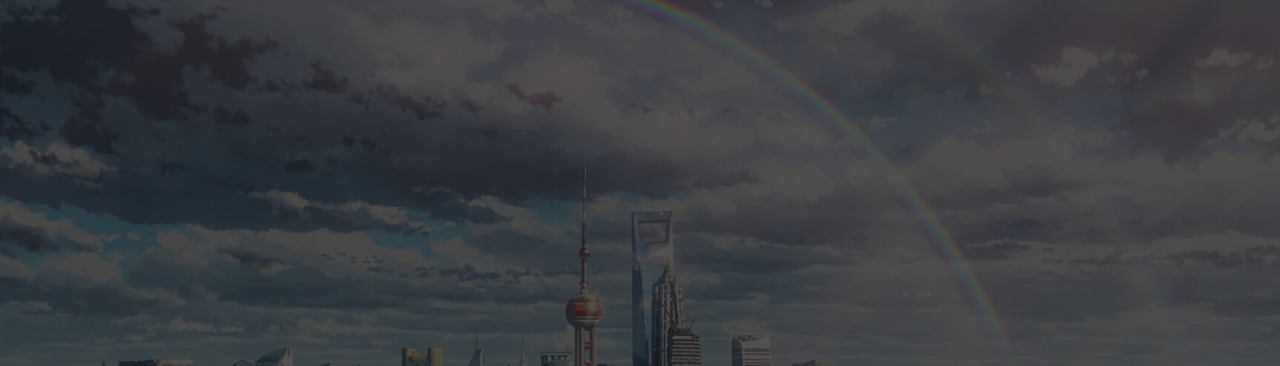
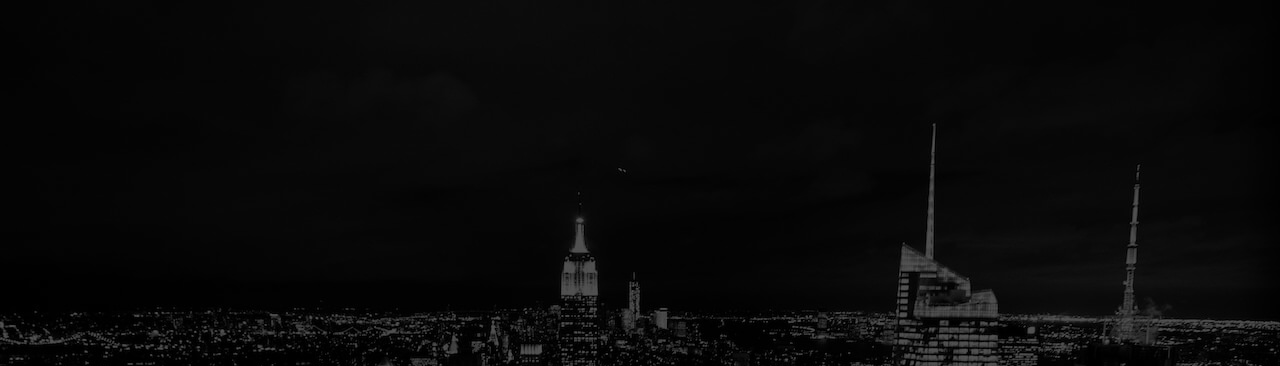
Before and after one commit to upash/upa.sh, a plain HTML site: page index.html in a window 1280 px wide. Shown: the top 366 px of the page. Drawn offline with Linux system fonts and the light colour scheme.

Commit message:
Update style.css

```diff
--- a/style.css
+++ b/style.css
@@ -48,7 +48,7 @@ a:hover {
 .enter {
   height: 100vh;
   background-color: #000;
-  background-image: url(./images/bg_sh.jpg);
+  background-image: url(./images/bg.jpg);
   background-size: cover;
   background-position: center;
   color: white;
```
